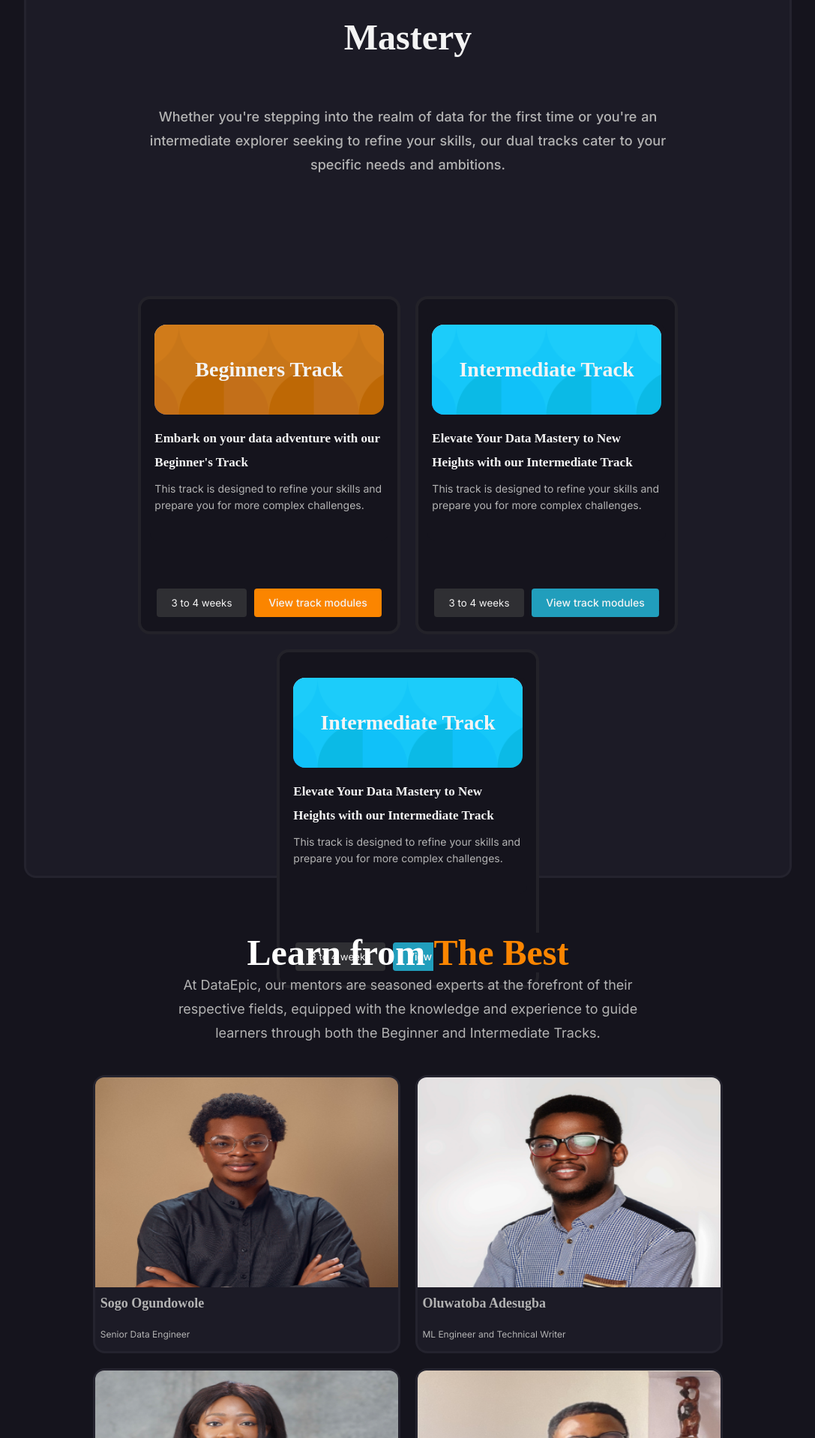
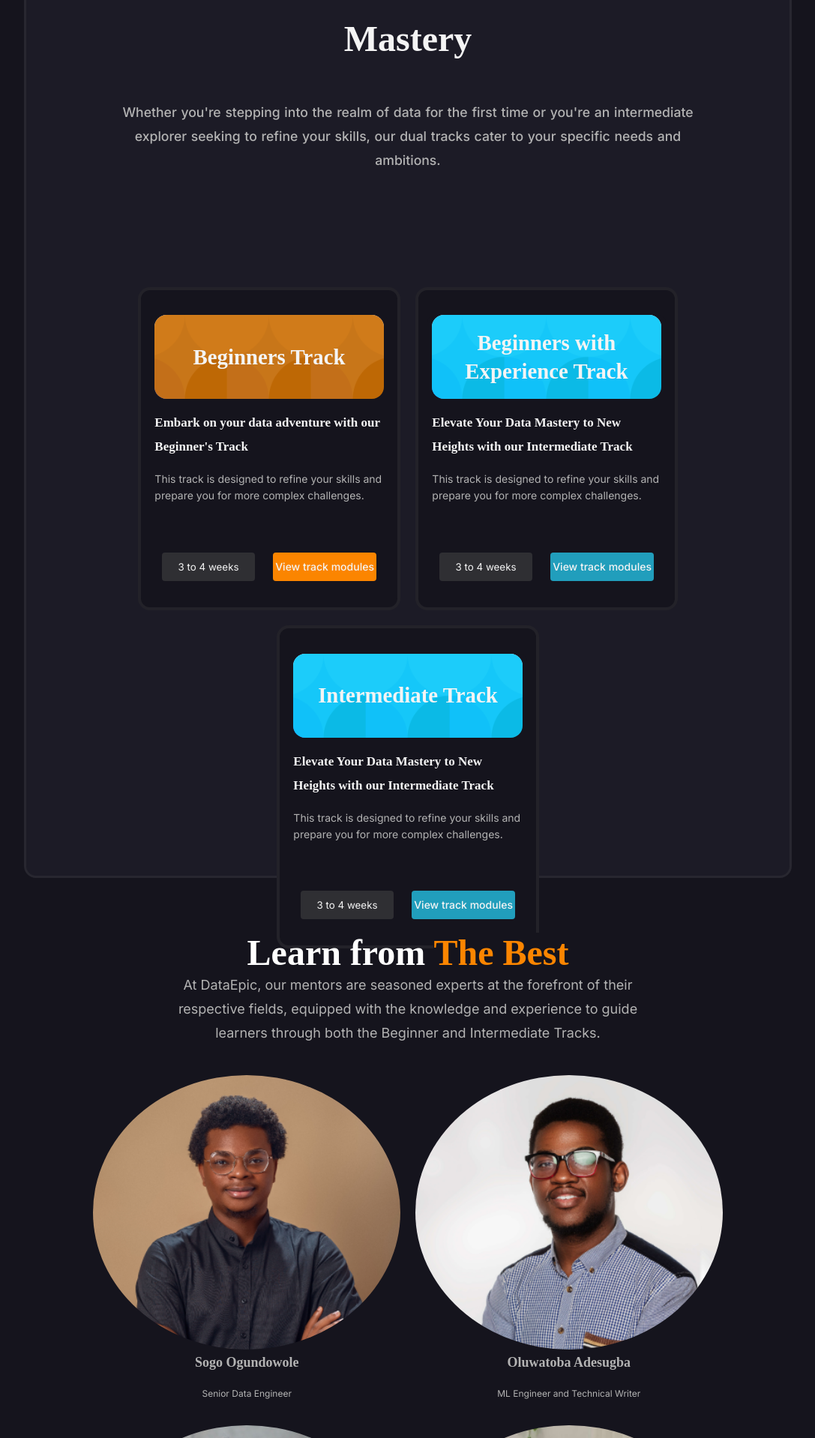
Before and after one commit to TheSaviourEking/dataepic_website, a React (Create React App) app: page / in a window 1280 px wide. Shown: the part 1462-3380 px from the top of the page at 75% size, without its empty margins (96-1183 px from the left). Built offline with nearby package versions, Linux system fonts and the light colour scheme; the HTML template or start-up script is replaced by a standard one; a web font is replaced by a local one.

Commit message:
changed image templates

```diff
--- a/src/pages/Home.js
+++ b/src/pages/Home.js
@@ -6,6 +6,7 @@ import toba from "../images/image2.png";
 import eri from "../images/image3.png";
 import ag from "../images/image4.png";
 import bushro from "../images/image15.png";
+import gbotemi from "../images/image11.jpeg";
 import image5 from "../images/image5.png";
 import image6 from "../images/image6.png";
 import image7 from "../images/image7.png";
@@ -158,7 +159,7 @@ function Home() {
                 <div className="track" id="track_second">
                   <div className="track_info">
                     <div className="intermediate-type">
-                      <h2> Intermediate Track</h2>
+                      <h2> Beginners with Experience Track</h2>
                     </div>
                     <div className="notes">
                       <h4>
@@ -249,16 +250,20 @@ function Home() {
 
             <div className="mentors_container">
               <div className="mentor_wraps">
-                <img src={sogo} alt="Sogo" className="mentor_images" />
+                <div className="mentor_image_wrap ">
+                  <img src={sogo} alt="Sogo" className="mentor_images" />
+                </div>
 
                 <div className="mentor_para">
                   <h3>Sogo Ogundowole</h3>
-                  <p>Senior Data Engineer</p>
+                  <p id="name">Senior Data Engineer</p>
                 </div>
               </div>
 
               <div className="mentor_wraps">
-                <img src={toba} alt="Toba" className="mentor_images" />
+                <div className="mentor_image_wrap ">
+                  <img src={toba} alt="Toba" className="mentor_images" />
+                </div>
                 <div className="mentor_para">
                   <h3>Oluwatoba Adesugba</h3>
                   <p>ML Engineer and Technical Writer</p>
@@ -266,26 +271,42 @@ function Home() {
               </div>
 
               <div className="mentor_wraps">
-                <img src={eri} alt="Eri" className="mentor_images" />
+                <div className="mentor_image_wrap ">
+                  <img src={eri} alt="Eri" className="mentor_images" />
+                </div>
                 <div className="mentor_para">
                   <h3>Erioluwa Asiru</h3>
                   <p>Backend Developer</p>
                 </div>
               </div>
 
-              <div className="mentor_wraps">
-                <img src={ag} alt="Ag" className="mentor_images" />
+              {/* <div className="mentor_wraps">
+                <div className="mentor_image_wrap ">
+                  <img src={ag} alt="Ag" className="mentor_images" />
+                </div>
                 <div className="mentor_para">
                   <h3>Amazing-Grace Olutomilayo</h3>
                   <p>Data Engineer</p>
                 </div>
+              </div> */}
+
+              <div className="mentor_wraps">
+                <div className="mentor_image_wrap ">
+                  <img src={bushro} alt="Bushro" className="mentor_images" />
+                </div>
+                <div className="mentor_para">
+                  <h3>Hammed Bushira</h3>
+                  <p>DataOps Engineer</p>
+                </div>
               </div>
 
               <div className="mentor_wraps">
-                <img src={bushro} alt="Bushro" className="mentor_images" />
+                <div className="mentor_image_wrap ">
+                  <img src={gbotemi} alt="Gbotemi" className="mentor_images" />
+                </div>
                 <div className="mentor_para">
-                  <h3>Hammed Bushira</h3>
-                  <p>DataOps Engineer</p>
+                  <h3>Gbotemi Bolarinwa</h3>
+                  <p> Data Engineer</p>
                 </div>
               </div>
             </div>
@@ -401,7 +422,6 @@ function Home() {
           </div>
         </div>
 
-
         {/* play session */}
         <div className="session_container">
           <h1>
@@ -451,7 +471,8 @@ function Home() {
                     <span className="sign">{selected === i ? "-" : "+"} </span>
                   </div>
 
-                  <div id="faq_ans"
+                  <div
+                    id="faq_ans"
                     className={
                       selected === i ? "accordion_four" : "accordion_five"
                     }
--- a/src/pages/Tracks.js
+++ b/src/pages/Tracks.js
@@ -14,9 +14,9 @@ const Tracks = () => {
     <div className="trackmain_container">
       <div className="track-container">
         <div className="track-content">
-          <Link className="scrolllink" to="/#sectionToScroll">
+          {/* <Link className="scrolllink" to="/#sectionToScroll">
             Go back
-          </Link>
+          </Link> */}
 
           <motion.div
             initial={{ opacity: 0, scale: 0.5 }}
--- a/src/styles/Home.css
+++ b/src/styles/Home.css
@@ -162,7 +162,7 @@ html {
   justify-content: center;
   align-items: center;
   margin: 0 auto;
-  /* margin: 0 auto 100px; */
+  margin: 0 auto 100px;
   line-height: 30px;
   text-align: center;
 }
@@ -218,8 +218,10 @@ html {
   align-items: center;
   justify-content: center;
   flex-direction: column;
-  margin: 2rem auto;
-  border: 3px solid rgba(245, 238, 238, 0.035);
+  padding-top: 2%;
+  padding-bottom: 3%;
+  margin: 1rem auto;
+  border: 3px solid rgba(75, 75, 75, 0.25);
 }
 
 .main_wrapper .datamastery-wrapper {
@@ -233,11 +235,12 @@ html {
 }
 
 .main_wrapper .datamastery-info {
-  height: 40vh;
+  /* height: 40vh; */
 }
 
 .datamastery-info,
 .data-firsttext {
+  /* margin-top: auto; */
   background: linear-gradient(0deg, #1c1b26, #1c1b26),
     linear-gradient(
       180deg,
@@ -254,17 +257,16 @@ html {
       rgba(255, 255, 255, 0) 100%
     );
   color: #f4f4f4;
+  /* color: red; */
   font-family: Eczar;
-  font-size: 48px;
+  font-size: 3rem;
   font-weight: 700;
-  line-height: 85px;
-  letter-spacing: 0em;
-  text-align: center;
-  justify-content: center;
-  align-items: center;
-  margin: 3rem auto;
-  margin-top: 3rem;
-  width: 761px;
+  line-height: 5rem;
+  text-align: center;
+  justify-content: center;
+  align-items: center;
+  margin: 2rem auto;
+  width: 80%;
   height: 170px;
 }
 
@@ -272,15 +274,16 @@ html {
   color: rgba(179, 179, 179, 1);
   font-family: Inter;
   word-spacing: 1px;
-  font-size: 18px;
+  font-size: 1.1rem;
   font-weight: 500;
-  width: 715px;
-  height: 96px;
-  line-height: 32px;
+  width: 80%;
+  /* height: 6rem; */
+  /* line-height: 2rem; */
   letter-spacing: 0em;
   text-align: center;
   justify-content: center;
   align-items: center;
+  padding: 0;
   margin: auto;
   background: linear-gradient(0deg, #1c1b26, #1c1b26),
     linear-gradient(
@@ -291,7 +294,7 @@ html {
 }
 
 .datamastery-container .wrapper {
-  margin-top: 20px;
+  /* margin-top: 20px; */
 }
 
 .datamastery-info .orange {
@@ -306,7 +309,7 @@ html {
 .track-type {
   border-radius: 16px;
   color: #f4f4f4;
-  height: 450px;
+  height: 40%;
   display: flex;
   background: linear-gradient(0deg, #1c1b26, #1c1b26),
     linear-gradient(
@@ -324,29 +327,27 @@ html {
   height: 50vh;
   width: 350px;
   border: 4px solid rgba(75, 75, 75, 0.25);
-
   border-radius: 16px;
 }
 
 .wrapper {
   display: flex;
   justify-content: center;
-  /* flex-flow: wrap; */
-  align-items: center;
-  height: 280px;
+  align-items: center;
+  /* height: 280px; */
   margin: 0 auto;
   gap: 20px;
 }
 
 .track_info {
   border-radius: 10px;
-  height: 36vh;
+  /* height: 36vh; */
 }
 
 .beginner-type,
 .intermediate-type {
-  height: 120px;
-  width: 300px;
+  /* height: 40%; */
+  width: 100%;
   justify-content: center;
   align-items: center;
   margin: 1rem auto;
@@ -354,7 +355,7 @@ html {
   background-image: url("../images/Group\ 873.png"),
     url("../images/Group\ 874.png");
   background-position: center;
-  border-radius: 16px;
+  border-radius: 1rem;
   background-size: contain;
 }
 
@@ -364,13 +365,13 @@ html {
   justify-content: center;
   align-items: center;
   background-color: rgba(207, 112, 3, 0.904);
-  height: 120px;
-  width: 500px;
-  border-radius: 16px;
-  display: flex;
-  font-size: 28px;
+  height: 7rem;
+  width: 33rem;
+  border-radius: 1rem;
+  display: flex;
+  font-size: 1.8rem;
   font-weight: 800;
-  line-height: 84px;
+  line-height: 2.4rem;
   text-align: center;
 }
 
@@ -381,13 +382,13 @@ html {
   margin: auto;
   justify-content: center;
   align-items: center;
-  height: 120px;
-  width: 500px;
-  border-radius: 16px;
-  display: flex;
-  font-size: 28px;
+  height: 7rem;
+  width: 33rem;
+  border-radius: 1rem;
+  display: flex;
+  font-size: 1.8rem;
   font-weight: 800;
-  line-height: 84px;
+  line-height: 2.4rem;
   text-align: center;
 }
 
@@ -408,15 +409,20 @@ html {
   font-size: 14px;
   line-height: 22px;
   text-align: left;
-  margin: auto;
+  margin: 1rem auto;
   width: 300px;
   font-weight: 400;
-  margin-top: 8px;
+}
+
+.track_btn {
+  width: 100%;
+  gap: 0;
 }
 
 .track_btn .track_modules {
+  width: 100%;
   height: 40px;
-  margin: 1rem auto;
+  margin: 2rem auto;
   display: flex;
   flex-direction: row;
   justify-content: center;
@@ -425,30 +431,34 @@ html {
 
 .track_modules .week-button {
   margin: 1rem auto;
-}
+  width: 100%;
+}
+
 .track_btn button {
   background-color: rgba(75, 75, 75, 0.5);
   border-style: none;
   color: #f4f4f4;
-  width: 120px;
+  width: 90%;
   height: 38px;
   border-radius: 4px;
 }
 
-.track_btn {
-  gap: 0;
+.click_button {
+  width: 100%;
 }
 
 .track_select_btn button {
   background-color: rgba(251, 133, 0, 1);
-  width: 170px;
+  /* width: 170px; */
+  width: 100%;
   font-size: 14px;
   font-weight: 500;
   line-height: 32px;
 }
 .track_select_btn2 button {
   background: rgba(33, 158, 188, 1);
-  width: 170px;
+  /* width: 170px; */
+  width: 100%;
   font-size: 14px;
   font-weight: 500;
   line-height: 32px;
@@ -476,6 +486,7 @@ html {
 .mentors_images_container {
   margin: 0 auto;
 }
+
 .ment .mentors_container h3 {
   font-size: 18px;
   width: 100%;
@@ -484,57 +495,90 @@ html {
 .ment .mentors_container p {
   font-size: 12px;
 }
+
 .mentors_container {
   gap: 40px;
   width: 80%;
-
   display: flex;
   flex-wrap: wrap;
   margin: 40px auto;
-  justify-content: center;
+  justify-content: space-around;
+  /* justify-content: center; */
   align-items: center;
 }
 
 .mentor_wraps {
-  border: 3px solid rgba(245, 238, 238, 0.035);
+  /* border: 3px solid rgba(245, 238, 238, 0.035);
   margin-top: 0px;
+   margin-bottom: 20px;
   transition: 0.9s;
-  border-radius: 16px;
-  gap: 20px;
-  height: 373px;
-  background-color: rgba(28, 27, 38, 1);
-  width: 30%;
-}
+   text-align: center;
+   display: flex;
+  flex-direction: column;
+  align-items: center;
+  border-radius: 20%;
+  gap: 20px; */
+  /* height: 23rem; */
+  /* background-color: rgba(28, 27, 38, 1); */
+  width: 24%;
+  transition: 1.5s;
+}
+
+.mentor_image_wrap {
+  width: 100%;
+  height: 100%;
+  border-radius: 50%;
+  overflow: hidden;
+  display: flex;
+  justify-content: center;
+}
+
 .mentor_wraps:hover {
   transform: scale(1.01);
   box-shadow: 0 0 30px -10px rgba(8, 8, 6, 0.25);
 }
+
 .ment .mentor_wraps p {
-  background-color: rgba(28, 27, 38, 1);
-  text-align: left;
-}
-.mentor_images {
+  /* background-color: rgba(28, 27, 38, 1); */
+  text-align: center;
+}
+
+.ment .mentor_wraps{
+    background: rgba(21, 20, 29, 1);
+}
+
+.ment .mentor_wraps h3{
+  text-align: center;
+  background: rgba(21, 20, 29, 1);
+}
+
+
+/* .mentor_images {
   text-align: center;
   color: azure;
   background-color: rgba(28, 27, 38, 1);
   height: 280px;
   width: 100%;
-}
+} */
+
 
 .mentors .ment h1 {
   height: auto;
 }
+
 
 .mentors .ment h1 .oranges {
   color: rgba(251, 133, 0, 1);
   font-family: Eczar;
 }
+
 
 .new_mentor_para {
   width: 50vw;
   text-align: justify;
   margin: 0 auto;
 }
+
 .mentor_para {
   color: #fff;
   display: block;
@@ -543,7 +587,7 @@ html {
   border: none;
   text-align: left;
   margin: 0.4rem;
-  background-color: rgba(28, 27, 38, 1);
+  /* background-color: rgba(28, 27, 38, 1); */
 }
 
 .mentors .mentors_text p {
@@ -570,6 +614,7 @@ html {
 .ment .mentors_text {
   margin-bottom: 18px;
 }
+
 .mentors_text h1 {
   font-family: Eczar;
   color: #fff;
@@ -577,6 +622,7 @@ html {
   width: 469px;
   height: 85px;
 }
+
 .mentors_text .oranges {
   font-size: 48px;
   line-height: 70px;
@@ -1057,15 +1103,16 @@ html {
   /* DATAMASTERY AREA */
   .main_wrapper .datamastery-container {
     width: 96%;
-    height: auto;
+    height: 100%;
     border-radius: 30px;
     margin: 0 auto;
-    height: 1400px; /* i really dont know how to fix this  */
+    height: 100rem;
   }
 
   .main_wrapper .datamastery-wrapper {
-    margin: 12% auto;
+    margin: 6% auto;
     /* margin-top: 12%; */
+    height: auto;
   }
 
   .datamastery-wrapper .datamastery-info h2 {
@@ -1073,7 +1120,7 @@ html {
     width: 90%;
     line-height: 1.8;
     height: 80px;
-    margin: 2% auto;
+    margin: auto;
   }
 
   .datamastery-wrapper .datamastery-info p {
@@ -1406,6 +1453,12 @@ html {
   }
 }
 
+
+
+
+
+
+
 @media (min-width: 768px) and (max-width: 991.98px) {
   .web_container {
     width: 100%;
@@ -1511,12 +1564,15 @@ html {
     width: 45%;
   }
 
+
+
+
   .main_wrapper .mentors {
-    width: 100%;
+    /* width: 100%; */
   }
 
   .main_wrapper .ment {
-    width: 100%;
+    /* width: 100%; */
   }
 
   .mentors .new_mentor_para {
@@ -1526,6 +1582,11 @@ html {
     font-size: 36px;
     margin: 4% auto;
   }
+
+
+
+
+
 
   .mentors_container {
     display: grid;
@@ -1540,18 +1601,33 @@ html {
   }
 
   .mentors_container .mentor_wraps img {
-    width: 100%;
-    height: 100%;
-  }
-
+    /* width: 100%; */
+    /* height: 100%; */
+  }
+
+  .mentor_image_wrap {
+    width: 10%;
+  }
   .mentor_images img {
-    width: 100%;
+    /* width: 100%; */
     height: auto;
     display: block;
   }
 
+   .mentor_wraps .mentor_para p{
+      justify-content: center;
+      align-items: center;
+          color: red;
+          font-size: 10px;
+
+    }
+
+    .mentor_wraps #name{
+      color: yellow;
+    }
   .mentors_container .mentor_para h3 {
     font-size: 22px;
+    text-align: center;
   }
   .mentors_container .mentor_para p {
     font-size: 16px;
@@ -1687,6 +1763,7 @@ html {
   .wrapper #last_track {
     margin-bottom: 10%;
   }
+
   .track .track_modules {
     gap: 10px;
     width: 90%;
@@ -1757,7 +1834,6 @@ html {
   }
 }
 
-
 @media (min-width: 1369.98px) {
   .web_container {
     width: 100%;
@@ -1778,11 +1854,6 @@ html {
     width: 80%;
   }
 
-    /* .datamastery-wrapper .datamastery-info p {
-
-    } */
-
-
   #track {
     margin-top: 5%;
   }
@@ -1790,177 +1861,8 @@ html {
   #track_second {
     margin-top: 5%;
   }
+
   #last_track {
-    border: red 3px solid;
-        margin-top: 5%;
-
-  }
-}
-
-/* @media screen and (max-width: 1200px) {
-  .container {
-
-    justify-content: center;
-    align-items: center;
-    margin: 0 auto;
-  }
-
-  .about_scroll h2 {
-    max-width: 100%;
-    height: 80vh;
-    margin-bottom: 30%;
-  }
-
-  .container .datamastery-container {
-    font-size: 40px;
-    width: 100%;
-  }
-
-  .container .track {
-  }
-  .datamastery-wrapper {
-    max-width: 100%;
-    font-size: 30px;
-    height: 100vh;
-    width: 90%;
-    justify-content: center;
-    align-items: center;
-    margin: auto;
-  }
-
-  .mentors {
-  }
-
-  .mentors_container {
-    max-width: 100%;
-    flex-basis: 100%;
-    display: flex;
-    flex-direction: column;
-  }
-
-  .mentor_wrap {
-    width: 80%;
-  }
-  .mentor_images {
-    width: 100%;
-    justify-content: center;
-    align-items: center;
-    margin: auto;
-  }
-
-  .mentor_para {
-    width: 100%;
-    justify-content: center;
-    align-items: center;
-    margin: auto;
-  }
-
-  .mentor_para h3 {
-    font-size: 30px;
-    height: 48px;
-    width: 100%;
-    padding-left: 12px;
-  }
-
-  .mentor_para p {
-    font-size: 18px;
-    font-family: Inter;
-    font-weight: 600;
-    padding-left: 14px;
-  }
-
-  .mentors_text {
-    width: 100%;
-    max-width: 100%;
-
-  }
-  .mentors_text h1 {
-    height: 20vh;
-    padding-bottom: 40px;
-    font-size: 54px;
-    width: 100%;
-    height: 150px;
-  }
-  .mentors_text p {
-    margin-top: 30px;
-    margin-bottom: 30px;
-    line-height: 40px;
-    font-weight: 300;
-    font-size: 30px;
-    width: 100%;
-  }
-
-  .data_epic .dataepic_container {
-    font-size: 30px;
-    flex-basis: 100%;
-    width: 100%;
-    display: flex;
-    flex-wrap: wrap;
-  }
-
-  .data_epic .dataepic_wrap {
-    width: 90%;
-    height: 60vh;
-  }
-  .dataepic_para {
-    width: 100%;
-    height: 30vh;
-  }
-
-  .dataepic_images {
-    height: 125px;
-    border-radius: 16px;
-    padding: 12px 16px 18px 16px;
-    background-color: rgba(28, 27, 38, 1);
-  }
-
-  .dataepic_images img {
-    margin-top: 5px;
-    height: 90px;
-    width: 90px;
-  }
-  .dataepic_para h3 {
-    font-size: 42px;
-    padding-left: 30px;
-    padding-right: 30px;
-  }
-
-  .dataepic_para p {
-    font-size: 28px;
-    line-height: 58px;
-    padding-left: 30px;
-    padding-right: 30px;
-  }
-
-  .session_container h1{
-    width: 95%;
-  font-size: 46px;
-  line-height: 90px;
-  margin: 0 auto;
-  height: 180px;
-  margin-bottom: 40px;
-  }
-
-  .session_container .oranges {
-  font-size: 46px;
-  line-height: 90px;
-  }
-
-  .play_session{
-    width: 75%;
-  }
-  .entry_level{
-    width: 100%;
-  }
-
-
-.accordion .item{
-  max-width: 100%;
-  height: 24vh;
-  font-size: 20px;
-  justify-content: center;
-  align-items: center;
-  margin: 4rem auto;
-}
-
-} */
+    margin-top: 5%;
+  }
+}
```
Also changed, not shown: src/images/image11.jpeg (added), src/styles/Tracks.css (line endings or trailing spaces).
